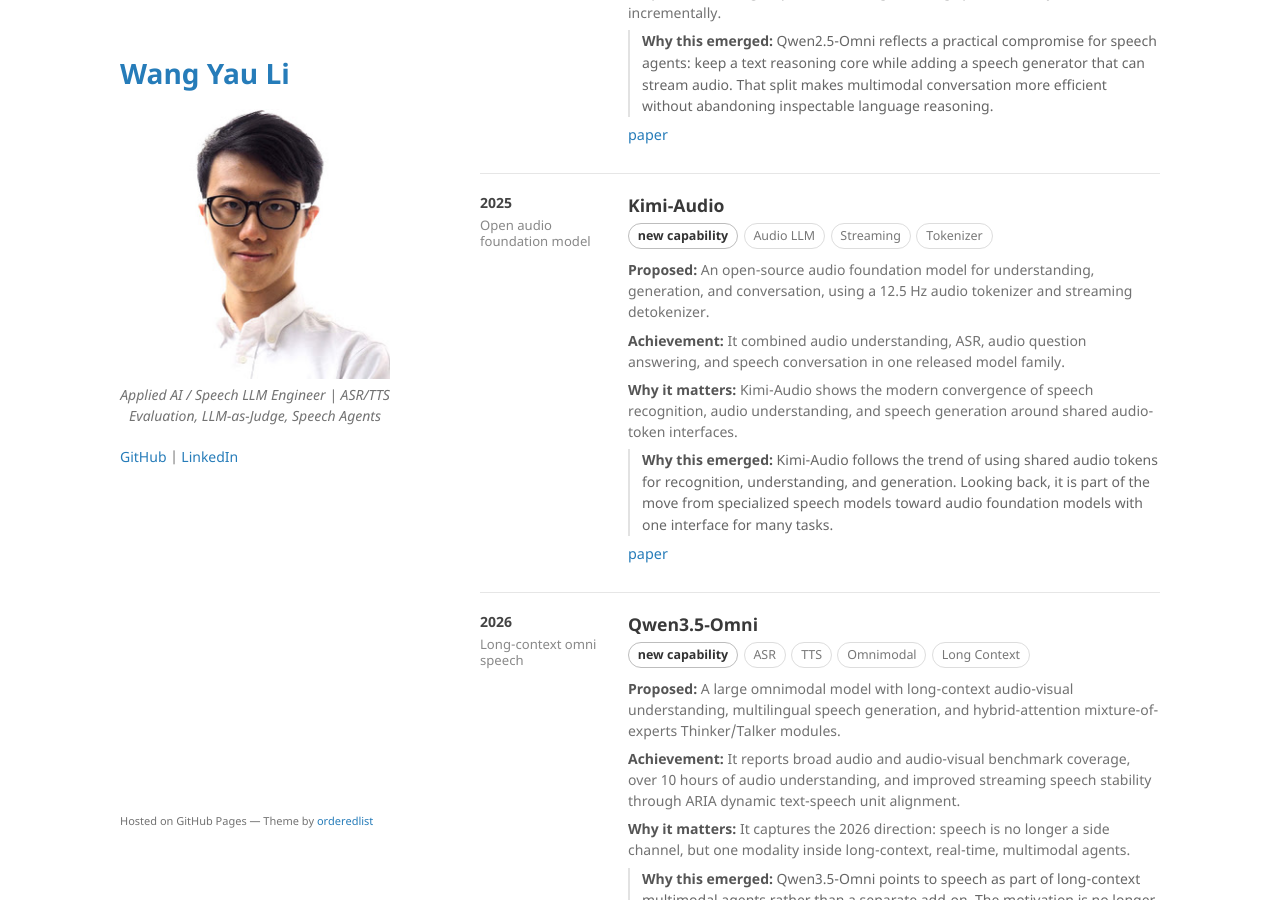
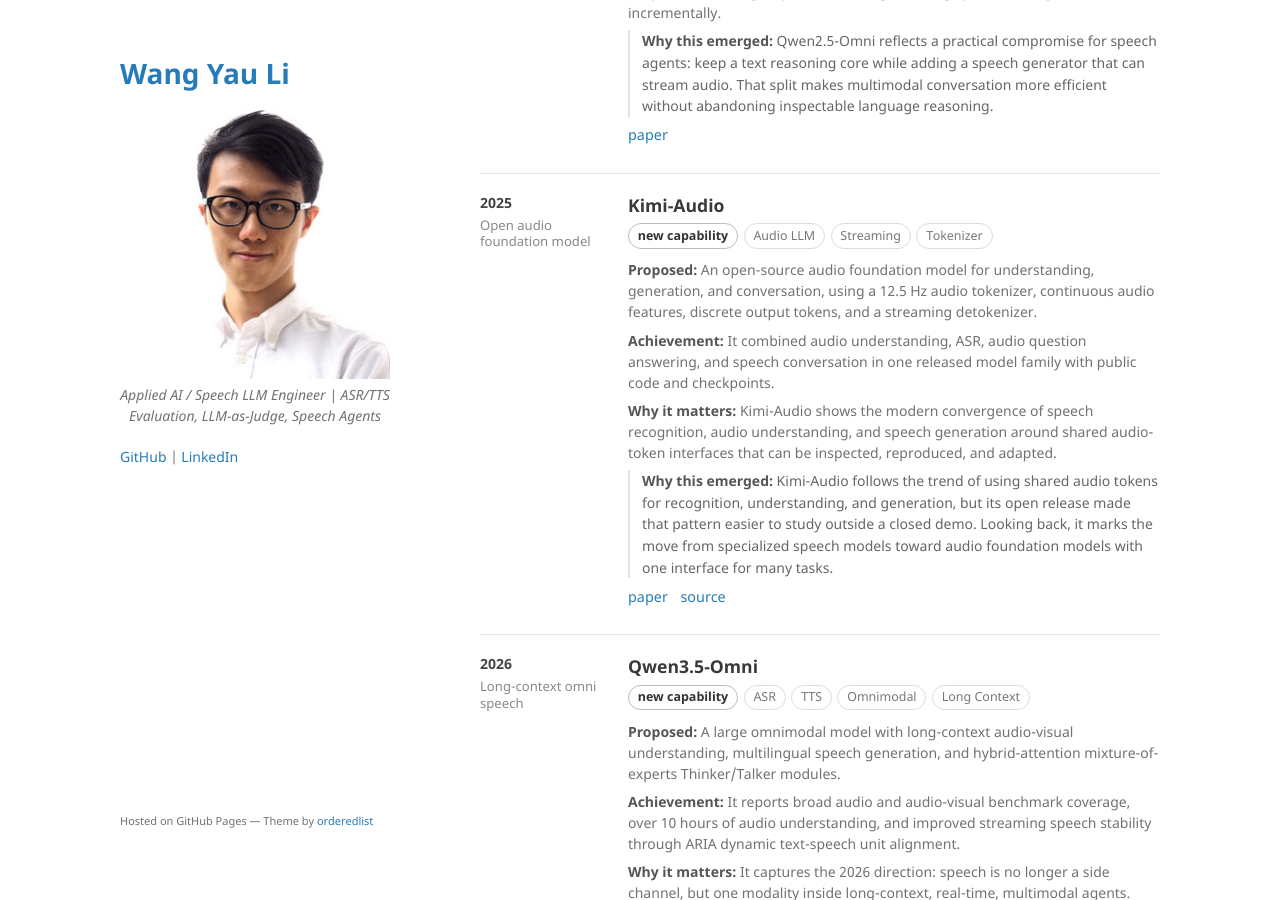
Before and after one commit to kennethli319/kennethli319.github.io, a Jekyll site: the page built from speech-timeline.md, in a window 1280 px wide and 900 px high, scrolled down 31699 px. Built offline with Jekyll 4.4.1, drawn with Linux system fonts in a browser that asks for light colours.

Commit message:
Refine Kimi-Audio speech timeline source

```diff
--- a/speech-timeline.md
+++ b/speech-timeline.md
@@ -1355,11 +1355,11 @@ title: Speech Timeline
   <div class="speech-body">
     <h2>Kimi-Audio</h2>
     <div class="speech-meta"><span class="speech-impact">new capability</span><span class="speech-tag">Audio LLM</span><span class="speech-tag">Streaming</span><span class="speech-tag">Tokenizer</span></div>
-    <p><strong>Proposed:</strong> An open-source audio foundation model for understanding, generation, and conversation, using a 12.5 Hz audio tokenizer and streaming detokenizer.</p>
-    <p><strong>Achievement:</strong> It combined audio understanding, ASR, audio question answering, and speech conversation in one released model family.</p>
-    <p><strong>Why it matters:</strong> Kimi-Audio shows the modern convergence of speech recognition, audio understanding, and speech generation around shared audio-token interfaces.</p>
-    <p class="speech-reflection"><strong>Why this emerged:</strong> Kimi-Audio follows the trend of using shared audio tokens for recognition, understanding, and generation. Looking back, it is part of the move from specialized speech models toward audio foundation models with one interface for many tasks.</p>
-    <p class="speech-source"><a href="https://arxiv.org/abs/2504.18425">paper</a></p>
+    <p><strong>Proposed:</strong> An open-source audio foundation model for understanding, generation, and conversation, using a 12.5 Hz audio tokenizer, continuous audio features, discrete output tokens, and a streaming detokenizer.</p>
+    <p><strong>Achievement:</strong> It combined audio understanding, ASR, audio question answering, and speech conversation in one released model family with public code and checkpoints.</p>
+    <p><strong>Why it matters:</strong> Kimi-Audio shows the modern convergence of speech recognition, audio understanding, and speech generation around shared audio-token interfaces that can be inspected, reproduced, and adapted.</p>
+    <p class="speech-reflection"><strong>Why this emerged:</strong> Kimi-Audio follows the trend of using shared audio tokens for recognition, understanding, and generation, but its open release made that pattern easier to study outside a closed demo. Looking back, it marks the move from specialized speech models toward audio foundation models with one interface for many tasks.</p>
+    <p class="speech-source"><a href="https://arxiv.org/abs/2504.18425">paper</a> <a href="https://github.com/MoonshotAI/Kimi-Audio">source</a></p>
   </div>
 </section>
 
```
